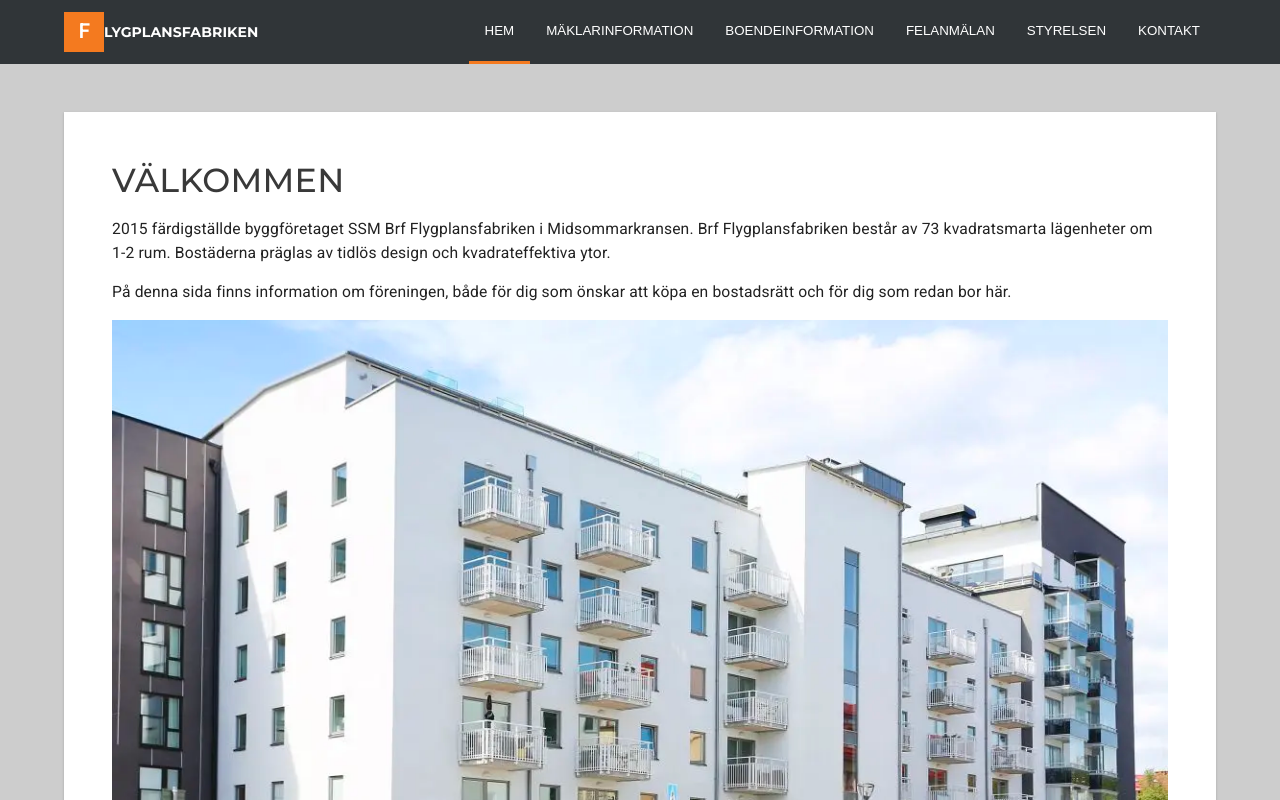
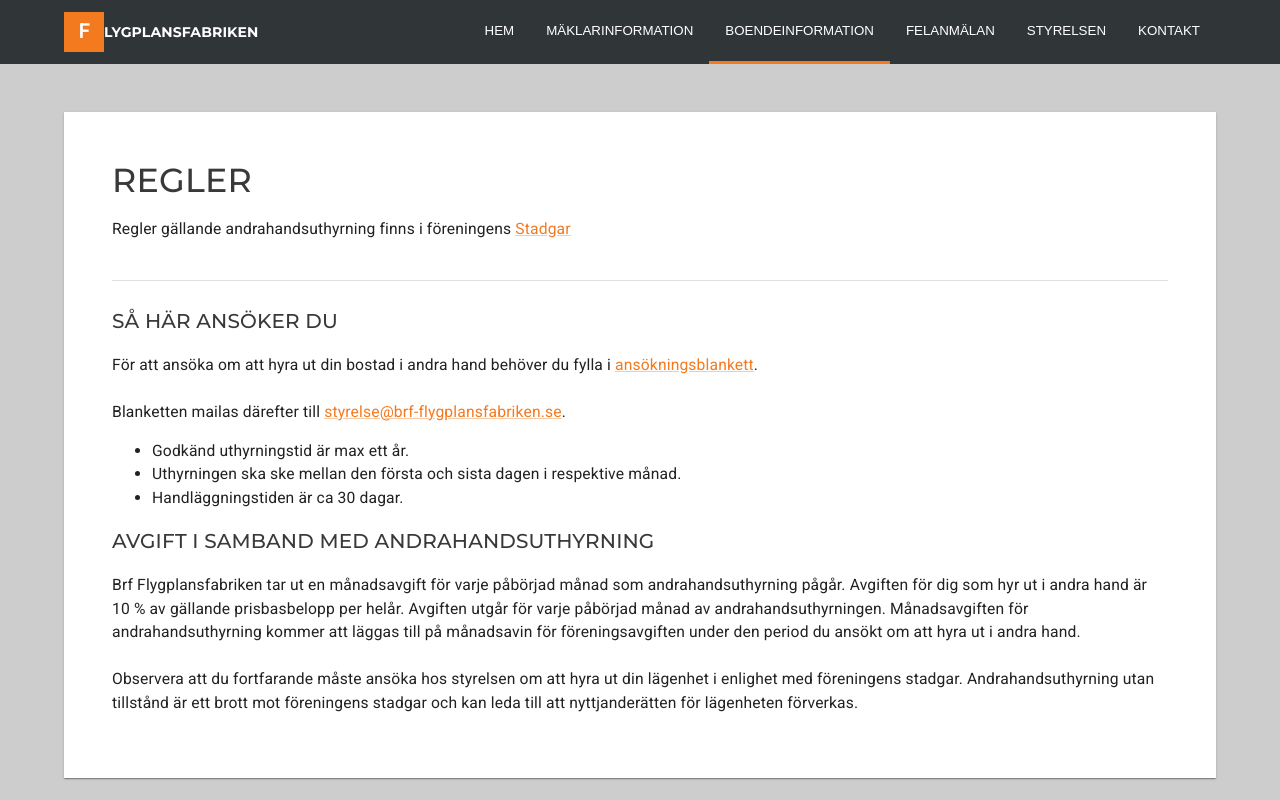
Before and after one commit to RasmusFredrikson/flygplansfabriken, a React (Vite) app: page /boendeinformation/andrahandsuthyrning in a window 1280 px wide. Before the commit this address led to /boendeinformation/andrahandsuthyrning#/hem. Shown: the top 800 px of the page. Built offline with nearby package versions, Linux system fonts and the light colour scheme.

Commit message:
use BrowserRouter

```diff
--- a/src/app.tsx
+++ b/src/app.tsx
@@ -1,7 +1,7 @@
 import { Box, Container } from "@mui/material";
 import React from "react";
 import ReactDOM from "react-dom/client";
-import { HashRouter, Navigate, Route, Routes } from "react-router-dom";
+import { BrowserRouter, Navigate, Route, Routes } from "react-router-dom";
 import { PageNotFound } from "./404";
 import { GlobalStyle } from "./mui-override";
 import { Andrahandsuthyrning } from "./pages/apartment/andrahandsuthyrning";
@@ -22,7 +22,7 @@ import { Medlemmar } from "./pages/tenant/medlemmar";
 
 const App = () => (
     <Box style={{ background: "#cdcdcd" }}>
-        <HashRouter>
+        <BrowserRouter>
             <AppMenu />
 
             <Container fixed maxWidth={"lg"}>
@@ -98,7 +98,7 @@ const App = () => (
                     </Routes>
                 </Box>
             </Container>
-        </HashRouter>
+        </BrowserRouter>
     </Box>
 );
 
--- a/src/pages/apartment/andrahandsuthyrning.tsx
+++ b/src/pages/apartment/andrahandsuthyrning.tsx
@@ -18,7 +18,7 @@ export const Andrahandsuthyrning = () => {
 
             <Paragraph>
                 Regler gällande andrahandsuthyrning finns i föreningens{" "}
-                <Link href="/#/styrelsen/document">Stadgar</Link>
+                <Link href="/styrelsen/document">Stadgar</Link>
             </Paragraph>
 
             <Hr />
--- a/src/pages/apartment/underhallsansvar.tsx
+++ b/src/pages/apartment/underhallsansvar.tsx
@@ -17,7 +17,7 @@ export const Underhallsansvar = () => {
                 lägenhet i föreningen – bostadsrätt. Med medlemskapet och
                 bostadsrätten följer ett underhållsansvar. Detta ansvar framgår
                 av 35 § i{" "}
-                <Link href="/#/styrelsen/document">föreningens stadgar</Link>{" "}
+                <Link href="/styrelsen/document">föreningens stadgar</Link>{" "}
                 enligt nedan.
             </Paragraph>
 
```
